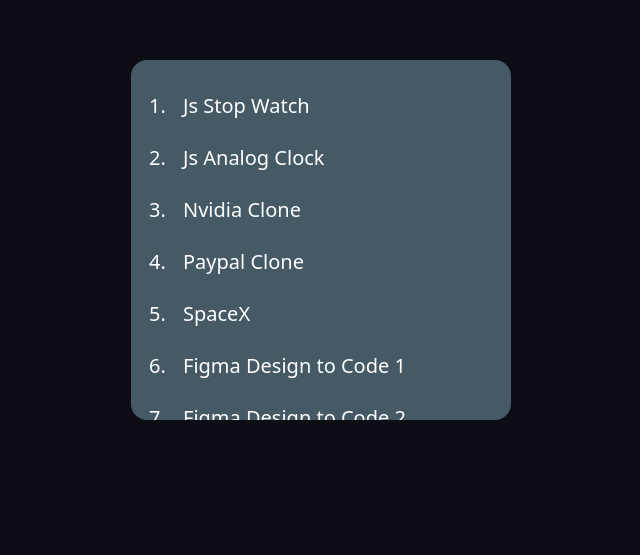
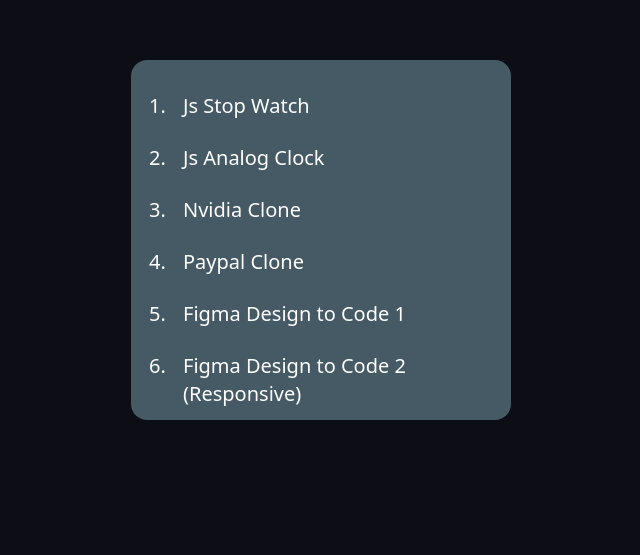
Before and after one commit to Siddharthmarko/Figma-To-code, a plain HTML site: page index.html in a window 1280 px wide. Shown: the part 160-715 px from the top of the page, without its empty margins (319-959 px from the left). Drawn offline with Linux system fonts and the light colour scheme.

Commit message:
Update index.html

```diff
--- a/index.html
+++ b/index.html
@@ -107,9 +107,7 @@
                 <li> <a href="Paypal/Home/index.html">
                         <dd>Paypal Clone</dd>
                     </a></li>
-                <li> <a href="SpaceX/Main/index.html">
-                        <dd>SpaceX</dd>
-                    </a></li>
+
                 <li> <a href="page1/index.html">
                         <dd>Figma Design to Code 1</dd>
                     </a></li>
```
